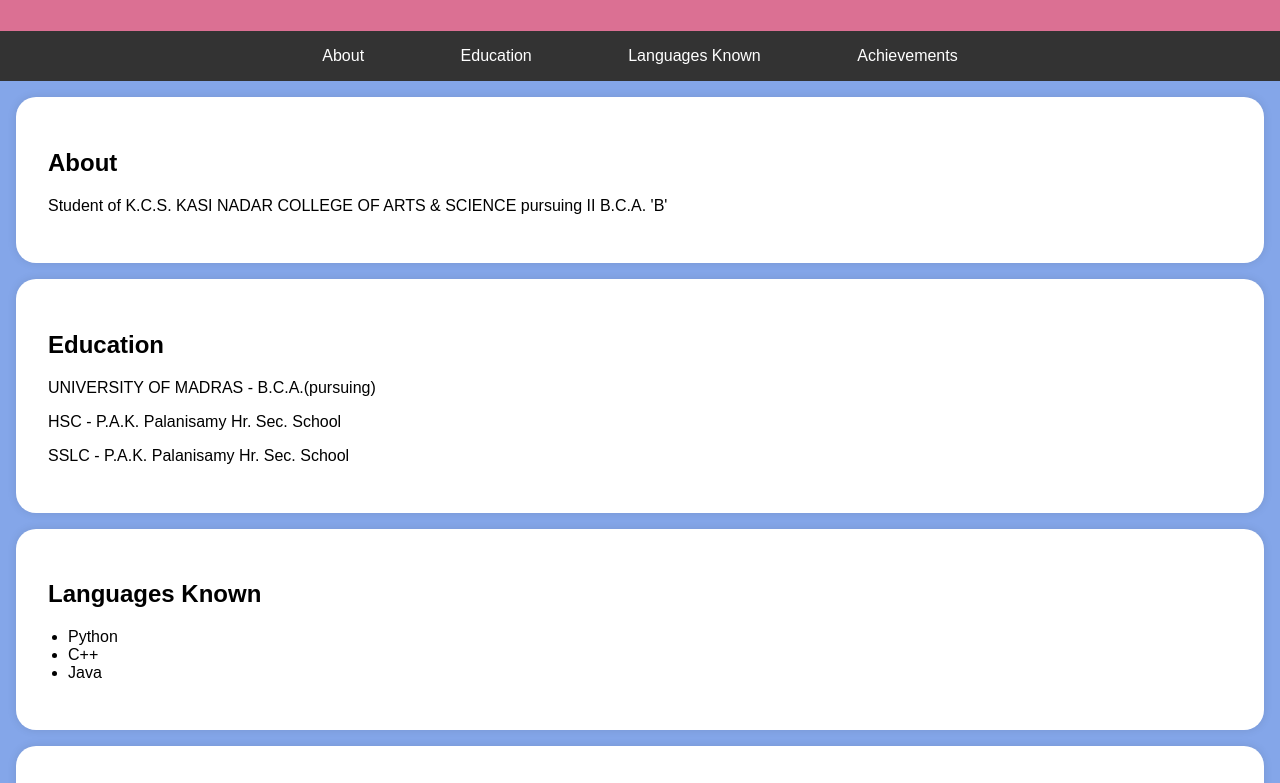
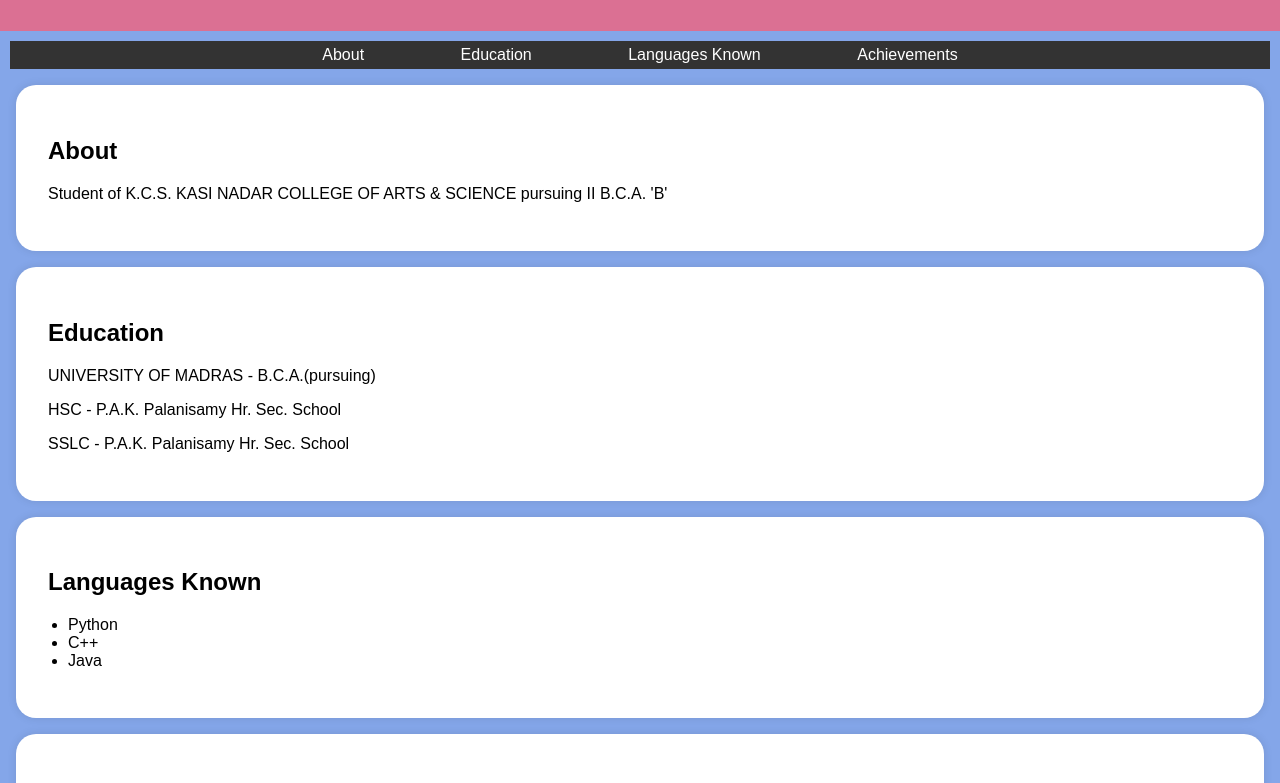
Before and after one commit to jeevan-1805/portfolio, a plain HTML site: page index.html in a window 1280 px wide. Shown: the part 153-936 px from the top of the page. Drawn offline with Linux system fonts and the light colour scheme.

Commit message:
Update index.html

```diff
--- a/index.html
+++ b/index.html
@@ -37,6 +37,7 @@
         }
 
         nav {
+	    margin: 10px;
 	    display: flex;
 	    justify-content: center;
             background-color: #333;
@@ -47,6 +48,7 @@
         nav ul {
             list-style-type: none;
             padding: 0;
+	    margin: 05px;
         }
 
         nav ul li {
```
